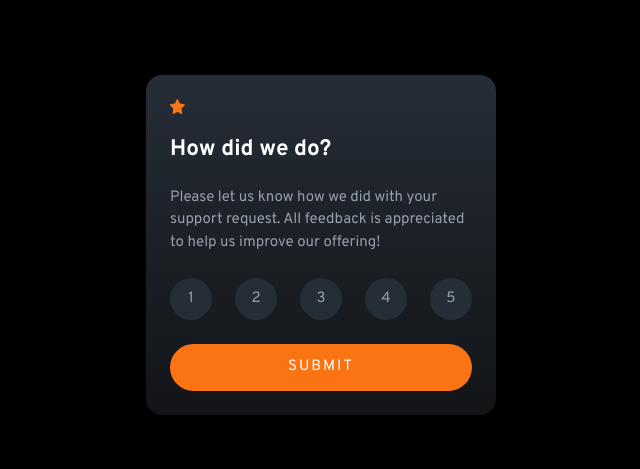
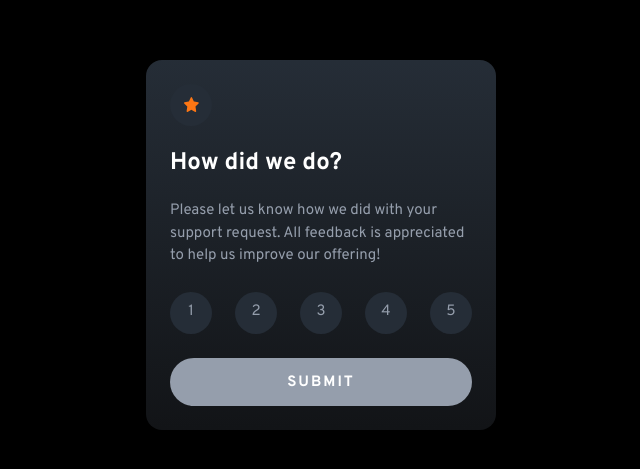
Before and after one commit to Paulo-Dandrea/interactive-rating-component-next, a Next.js app: page / in a window 1280 px wide. Shown: the part 155-624 px from the top of the page, without its empty margins (319-959 px from the left). Built offline with nearby package versions, Linux system fonts and the light colour scheme.

Commit message:
refactor: separating concerns

```diff
--- a/app/CircledRadio.module.scss
+++ b/app/CircledRadio.module.scss
@@ -1,17 +1,34 @@
-@import 'variables';
+@import "variables";
+@import "page.module.scss";
 
-.circle {
-  display: inline-flex;
-  align-items: center;
-  justify-content: center;
+.circled_radio {
+  @extend .circle;
 
-  width: 42px;
-  height: 42px;
+  cursor: pointer;
 
-  background-color: $clr-dark-blue;
-  border-radius: 50%;
+  label {
+    cursor: pointer;
+
+    &:active
+    {
+      background-color: $clr-light-grey;
+    }
+  }
 
   input {
     display: none;
+
+    &:active + label,
+    &:focus + label {
+      background-color: $clr-light-grey;
+    }
+  }
+
+  &:hover {
+    background-color: $clr-primary;
+
+    span {
+      color: $clr-white;
+    }
   }
 }
--- a/app/CircledRadio.tsx
+++ b/app/CircledRadio.tsx
@@ -14,20 +14,29 @@ export default function CircledRadio({
   name,
   checked,
   onChange,
+
+  rating
 }: CircledRadioProps) {
+  // console.log("checked: ", checked);
+  // console.log("value: ", value);
+
+  console.log("rating: ", rating);
+  console.log("value: ", value)
+  console.log("rating === value: ", rating === value);
+
+
   return (
-    <div className={s.circle}>
+    <label htmlFor={id} className={s.circled_radio}>
       <input
         type="radio"
         id={id}
         name={name}
         value={value}
-        checked={checked}
+        // checked={checked}
+        checked={rating === value}
         onChange={onChange}
       />
-      <label htmlFor={id}>
-        <span>{value}</span>
-      </label>
-    </div>
+      <span>{value}</span>
+    </label>
   );
 }
--- a/app/globals.scss
+++ b/app/globals.scss
@@ -92,6 +92,11 @@ button {
 
 /*=============== END OF RESET SECTION ==============*/
 
+* > * {
+  transition: all 0.3s ease-in-out;
+}
+
+
 .grid_center {
   display: grid;
   place-items: center;
--- a/app/page.module.scss
+++ b/app/page.module.scss
@@ -1,23 +1,18 @@
-/**========================================================================
- *!                           General Styles
- *========================================================================**/
-
 @import url("https://fonts.googleapis.com/css2?family=Overpass:wght@400;700&display=swap");
 @import "variables";
-
-
 
 .page {
   min-height: 100vh;
 
   font-family: $ff-primary;
-  font-size: $fs;
-  font-weight: $fw-400;
   color: $clr-white;
   background-color: $clr-black;
 
+
+
   p,
   span {
+    font-size: $fs;
     font-weight: $fw-400;
     color: $clr-light-grey;
   }
@@ -46,6 +41,7 @@
 
       span {
         color: $clr-white;
+        font-weight: $fw-700;
       }
 
       &:hover {
@@ -55,6 +51,27 @@
           color: $clr-primary;
         }
       }
+
+      &:disabled {
+        background-color: $clr-light-grey;
+        cursor: not-allowed;
+
+        span {
+          color: $clr-white;
+        }
+      }
     }
   }
 }
+
+.circle {
+  display: inline-flex;
+  align-items: center;
+  justify-content: center;
+
+  width: 42px;
+  height: 42px;
+
+  background-color: $clr-dark-blue;
+  border-radius: 50%;
+}
--- a/app/page.tsx
+++ b/app/page.tsx
@@ -2,16 +2,81 @@
 
 import Image from "next/image";
 import s from "./page.module.scss";
-import { useState } from "react";
+import { useEffect, useState } from "react";
 import CircledRadio from "./CircledRadio";
 
-export default function Home() {
-  const [rating, setRating] = useState(""); // State to hold the selected rating
-  console.log("rating: ", rating);
+type RatingCardProps = {
+  handleSubmit: (event: React.ChangeEvent<HTMLInputElement>) => void;
+};
+
+function RatingCard({ handleSubmit }: RatingCardProps) {
+  const [rating, setRating] = useState(null);
+
+  useEffect(() => {
+    console.log("rating: ", rating);
+  }, [rating])
+
 
   const handleRatingChange = (event) => {
     setRating(event.target.value);
   };
+
+  return (
+    <>
+      <div className={s.circle}>
+        <Image src="/icon-star.svg" alt="" width={15} height={15} />
+      </div>
+      <h2>How did we do?</h2>
+      <p>
+        Please let us know how we did with your support request. All
+        feedback is appreciated to help us improve our offering!
+      </p>
+
+      <div className="flex_space_between">
+        {Array(5)
+          .fill(0)
+          .map((_, i) => (
+            <CircledRadio
+              key={i}
+              id={`star-${i + 1}`}
+              name="rating"
+              value={`${i + 1}`}
+              onChange={handleRatingChange}
+
+              rating={rating}
+
+              checked={rating === `${i + 1}`}
+            />
+          ))}
+      </div>
+      <button
+
+        className={`${s.submit} border_radius_2 padding_0_75`}
+        onClick={() => handleSubmit(rating)}
+        disabled={!rating}
+      >
+        <span>Submit</span>
+      </button>
+    </>
+  );
+}
+
+export default function Home() {
+  const [submitedRating, setSubmitedRating] = useState<null | string>(
+    null
+  );
+
+  console.log("submitedRating: ", submitedRating);
+
+  const handleSubmit = (rating: any) => {
+
+    setSubmitedRating(rating);
+    console.log(rating);
+  };
+
+  useEffect(() => {
+    setSubmitedRating(null);
+  }, [])
 
   return (
     <div className={`${s.page} grid_center`}>
@@ -23,33 +88,23 @@ export default function Home() {
         flow
         `}
       >
-        <div className={s.circle}>
-          <Image src="/icon-star.svg" alt="" width={15} height={15} />
-        </div>
-        <h2>How did we do?</h2>
-        <p>
-          Please let us know how we did with your support request. All
-          feedback is appreciated to help us improve our offering!
-        </p>
-
-        <div className='flex_space_between'>
-          {Array(5)
-            .fill(0)
-            .map((_, i) => (
-              <CircledRadio
-                key={i}
-                id={`star-${i + 1}`}
-                name="rating"
-                value={`${i + 1}`}
-                onChange={handleRatingChange}
-              />
-            ))}
-        </div>
-        <button
-          className={`${s.submit} border_radius_2 padding_0_75`}
-        >
-          <span>Submit</span>
-        </button>
+        {submitedRating ? (
+          <div className="flex_column_center">
+            <h2>Thank you!</h2>
+            <p>
+              You selected <span>{submitedRating}</span> out of 5
+            </p>
+            <p>
+              Thank you!
+              <br />
+              We appreciate you taking the time to give a rating. If
+              you ever need more support, don’t hesitate to get in
+              touch!
+            </p>
+          </div>
+        ) : (
+          <RatingCard handleSubmit={handleSubmit} />
+        )}
       </div>
     </div>
   );
```
